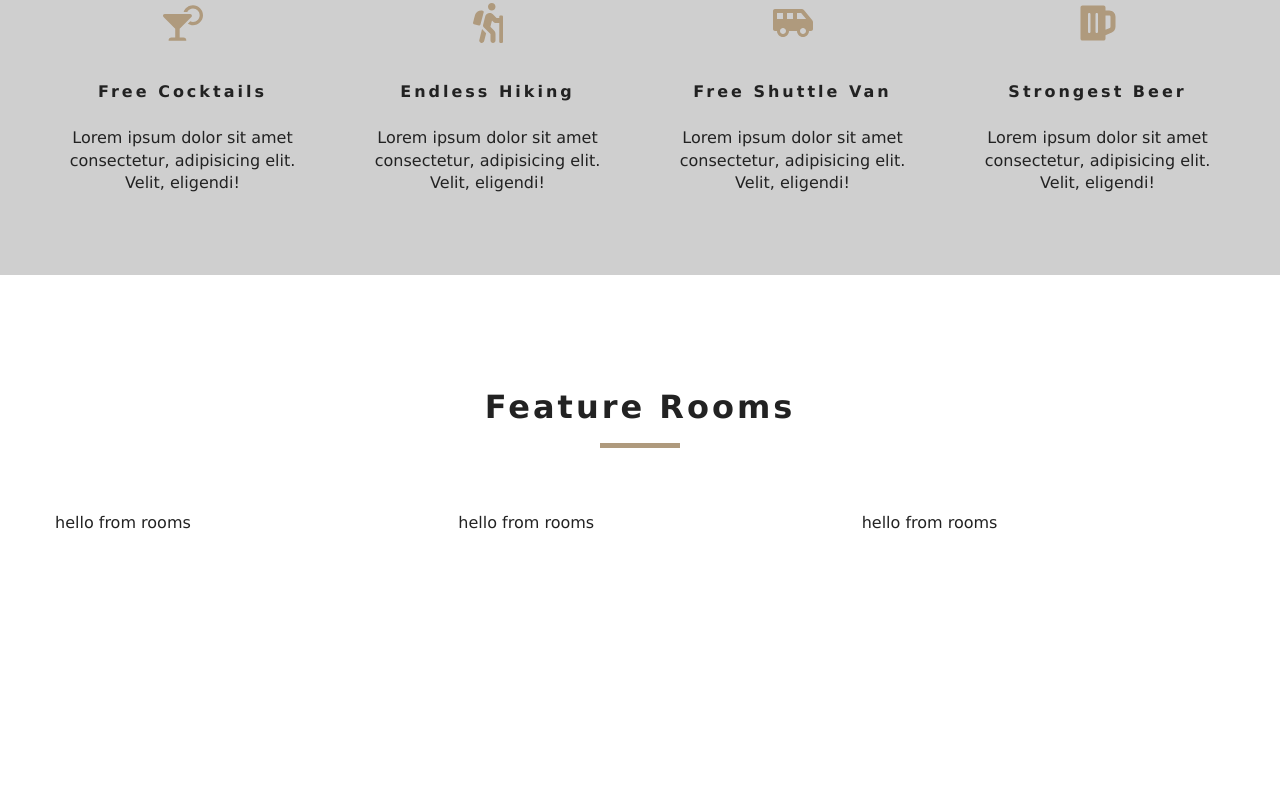
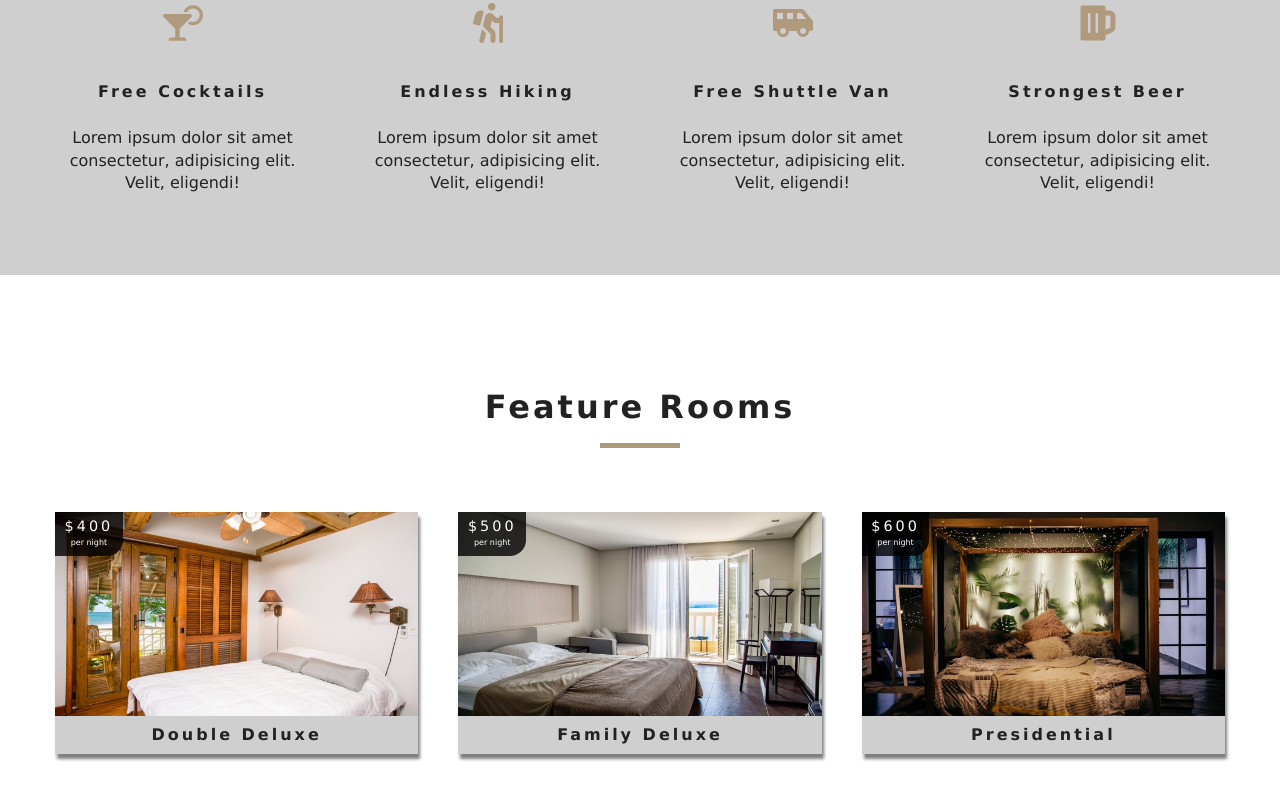
Before and after one commit to ziaul888/resort-project, a React (Create React App) app: page / in a window 1280 px wide. Shown: the part 1036-1836 px from the top of the page. Before the commit the page ends 1650 px from the top, so only its background shows below. Built offline with nearby package versions, Linux system fonts and the light colour scheme.

Commit message:
Room Component

```diff
--- a/src/App.js
+++ b/src/App.js
@@ -15,7 +15,7 @@
     <Switch>
     <Route exact path="/" component={Home}/>
     <Route exact path="/room/" component={Room}/>
-    <Route exact path="/single-room/" component={SingleRoom}/>
+    <Route exact path="/rooms/:slug" component={SingleRoom}/>
     <Route component={NotFound}/>
     </Switch>
     </>
--- a/src/component/FeatureRoom.jsx
+++ b/src/component/FeatureRoom.jsx
@@ -1,7 +1,7 @@
 import React, { Component } from 'react'
 import {RoomContext} from "../Context"
 import Loading from "./Loading"
-import Rooms from "./Rooms"
+import Room from "./Room"
 import Title from "./Title"
 
 export default class FeatureRoom extends Component {
@@ -12,7 +12,7 @@
         let {loading, featuredRooms: rooms }=this.context;
 
         rooms = rooms.map(room=>{
-            return <Rooms  key={room.id} room={room}/>
+            return <Room  key={room.id} room={room}/>
         })
         //console.log(rooms);
         //const value = this.context
--- /dev/null
+++ b/src/component/Room.jsx
@@ -0,0 +1,30 @@
+import React from 'react'
+import PropTypes from 'prop-types'
+import {Link} from 'react-router-dom'
+
+export default function Room({room}) {
+    console.log(room);
+    const {name,slug,images,price}= room;
+    return (
+        <article className="room">
+            <div className="img-container">
+                <img src ={images[0]} alt="single room"/>
+                <div className="price-top">
+                <h6>${price}</h6>
+                <p>per night</p>
+                </div>
+                <Link to={`/rooms/${slug}`} className="btn-primary room-link">Features</Link>
+            </div>
+                 <p className="room-info"> {name}</p>
+        </article>
+    )
+}
+
+ Room.propTypes = {
+  room: PropTypes.shape({
+    name: PropTypes.string.isRequired,
+    slug: PropTypes.string.isRequired,
+    images: PropTypes.arrayOf(PropTypes.string).isRequired,
+    price: PropTypes.number.isRequired
+  })
+};
--- a/src/component/Rooms.jsx
+++ /dev/null
@@ -1,9 +0,0 @@
-import React from 'react'
-
-export default function Rooms() {
-    return (
-        <div>
-            hello from rooms
-        </div>
-    )
-}
--- a/src/pages/SingleRoom.jsx
+++ b/src/pages/SingleRoom.jsx
@@ -4,7 +4,7 @@
     render() {
         return (
             <div>
-                <h1>hllow </h1>
+                <h1> sr hllow </h1>
             </div>
         )
     }
```
